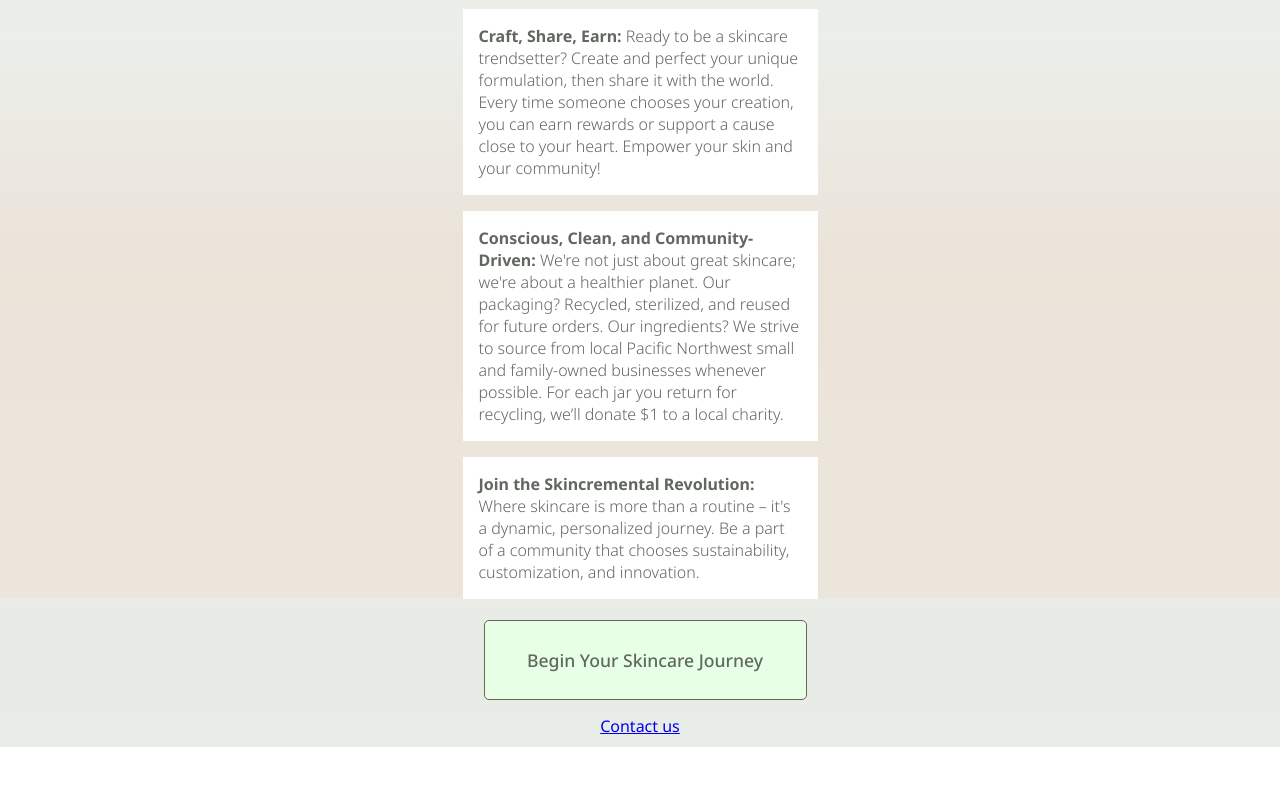
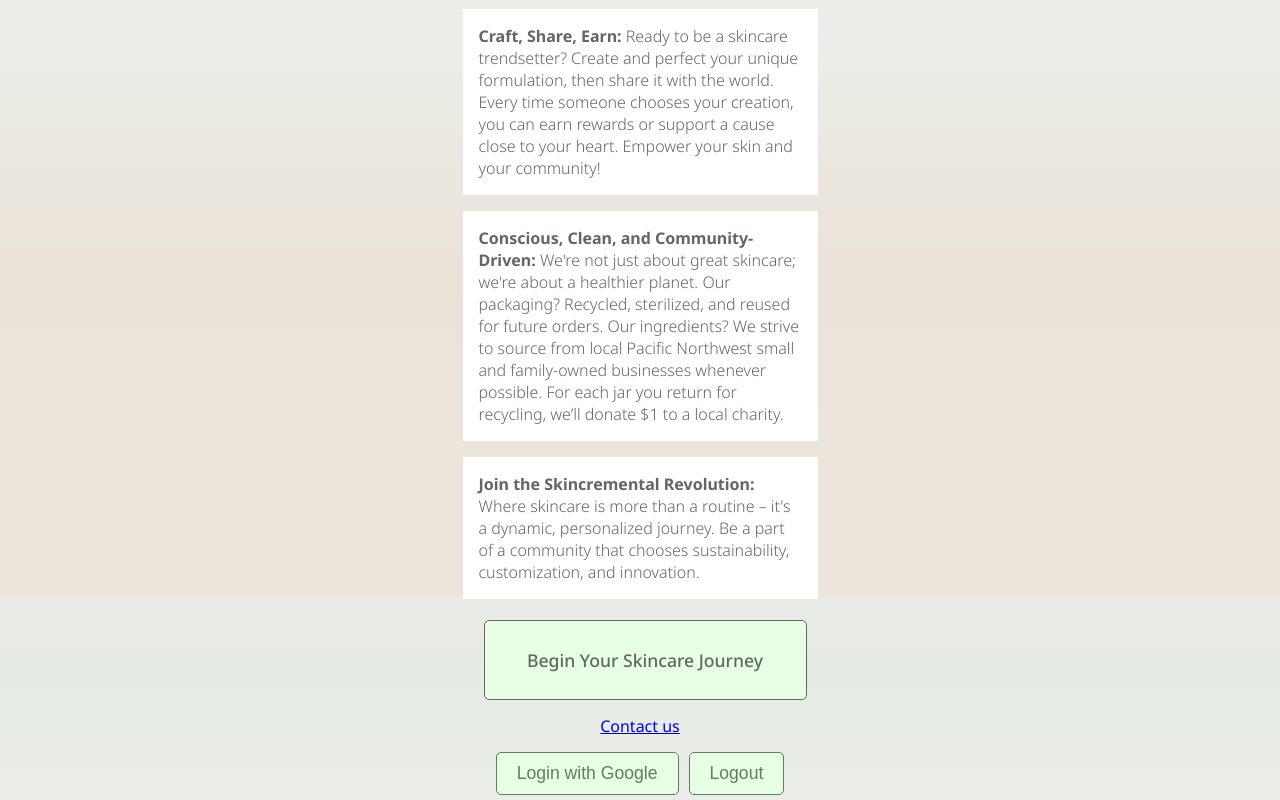
Before and after one commit to cwkoss/skincare, a React (Create React App) app: page /confirm-recipe in a window 1280 px wide. Shown: the part 1802-2602 px from the top of the page. Before the commit the page ends 2549 px from the top, so only its background shows below. Built offline with nearby package versions, Linux system fonts and the light colour scheme; no server answers; a web font is replaced by a local one.

Commit message:
implement google auth

```diff
--- a/src/App.js
+++ b/src/App.js
@@ -1,4 +1,4 @@
-import React, { useEffect } from 'react';
+import React, { useEffect, useState } from 'react';
 import './App.css';
 import { HashRouter as Router, Routes, Route, Link } from 'react-router-dom';
 import Goals from './Goals';
@@ -20,6 +20,9 @@ import PhaseSelection from './PhaseSelection';
 import { FeatureFlagProvider } from './FeatureFlagContext';
 import PhaseChoices from './PhaseChoices';
 import ConfirmRecipe from './ConfirmRecipe';
+import Login from './Login';
+import { auth } from "./firebase-config";
+
 
 import posthog from 'posthog-js';
 
@@ -29,11 +32,23 @@ if (window.location.hostname !== "localhost") {
   });
 }
 function App() {
+  const [user, setUser] = useState(null);
 
   useEffect(() => {
     pushFirstPageLoadInfo();
   }, []); // The empty array ensures this effect runs only once after the initial render
 
+  useEffect(() => {
+    const unsubscribe = auth.onAuthStateChanged((user) => {
+      if (user) {
+        setUser(user);
+      } else {
+        setUser(null);
+      }
+    });
+
+    return () => unsubscribe();
+  }, []);
 
   // Style for background image
   const homePageStyle = {
@@ -71,6 +86,7 @@ function App() {
                 </div>
                 <Link to="/product"><button className="bottomstartbutton">Begin Your Skincare Journey</button></Link>
                 <Link to="/contact"><span>Contact us</span></Link>
+                <Login />
               </div>
             } />
             <Route path="/goals" element={<Goals />} />
--- /dev/null
+++ b/src/Login.js
@@ -0,0 +1,32 @@
+// Login.js
+import React from "react";
+import { auth, provider, signInWithPopup, signOut } from "./firebase-config";
+
+const Login = () => {
+  const handleLogin = async () => {
+    try {
+      const result = await signInWithPopup(auth, provider);
+      console.log(result.user);
+    } catch (error) {
+      console.error("Error logging in: ", error);
+    }
+  };
+
+  const handleLogout = async () => {
+    try {
+      await signOut(auth);
+      console.log("User signed out");
+    } catch (error) {
+      console.error("Error signing out: ", error);
+    }
+  };
+
+  return (
+    <div>
+      <button onClick={handleLogin}>Login with Google</button>
+      <button onClick={handleLogout}>Logout</button>
+    </div>
+  );
+};
+
+export default Login;
--- a/src/firebase-config.js
+++ b/src/firebase-config.js
@@ -1,4 +1,5 @@
 import { initializeApp } from 'firebase/app';
+import { getAuth, GoogleAuthProvider, signInWithPopup, signOut } from "firebase/auth";
 import { getFirestore } from 'firebase/firestore';
 
 const firebaseConfig = {
@@ -12,5 +13,7 @@ const firebaseConfig = {
 
 const app = initializeApp(firebaseConfig);
 const db = getFirestore(app);
+const auth = getAuth(app);
+const provider = new GoogleAuthProvider();
 
-export { db };
+export { db, auth, provider, signInWithPopup, signOut };
```
